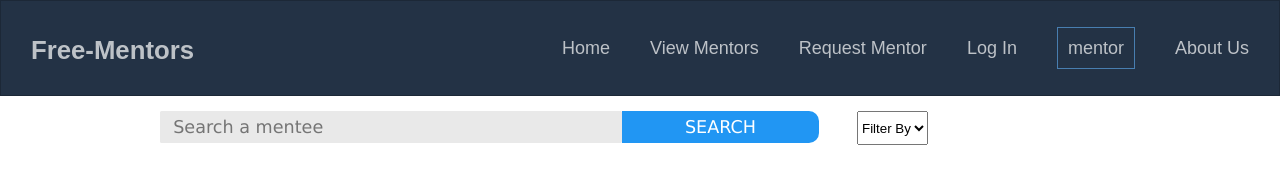
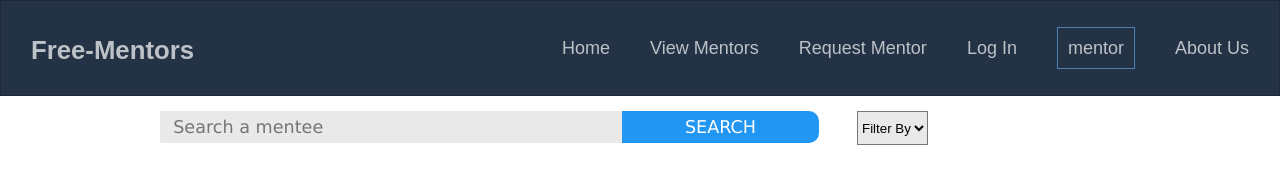
Before and after one commit to AmaniMurera/Free-Mentor, a website: page UI/html/mentor.html in a window 1280 px wide. Shown: the top 175 px of the page. Drawn offline with Linux system fonts and the light colour scheme; files that its build step writes are made by us from their sources.

Commit message:
chore(search filter): implement UI feedback (#48)
change color of search filter

[Finishes #168383865]

```diff
--- a/UI/css/style.css
+++ b/UI/css/style.css
@@ -408,6 +408,7 @@ input:hover, input:active , textarea:hover, textarea:active{
     /* flex-grow: 1; */
     margin-left: 5%;
     height:34.31px;
+    background: #E9E9E9;
 
 }
 .search-form {
```
Also changed, not shown: UI/html/Sign-Up.html (+1 -0 lines).
